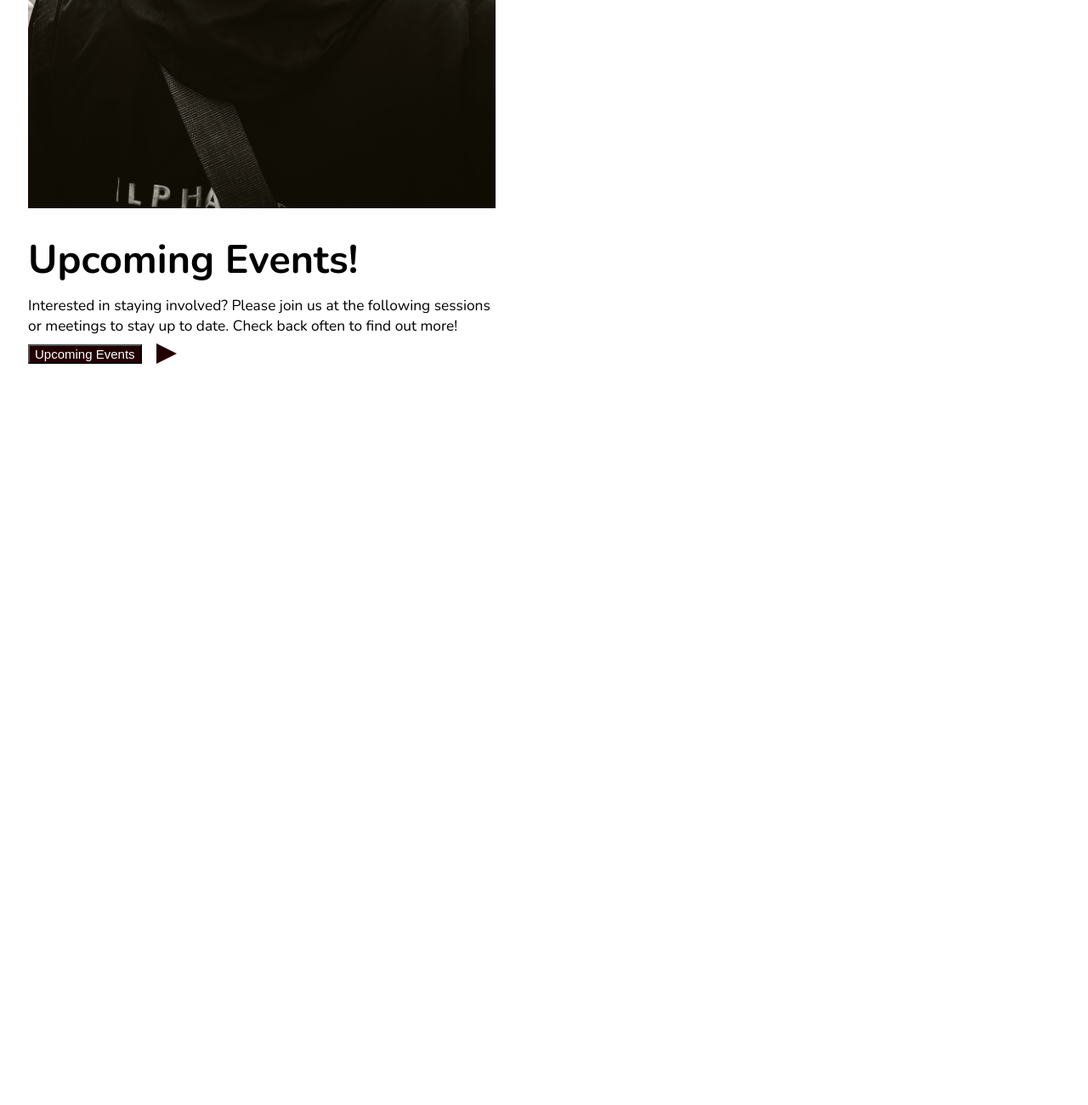
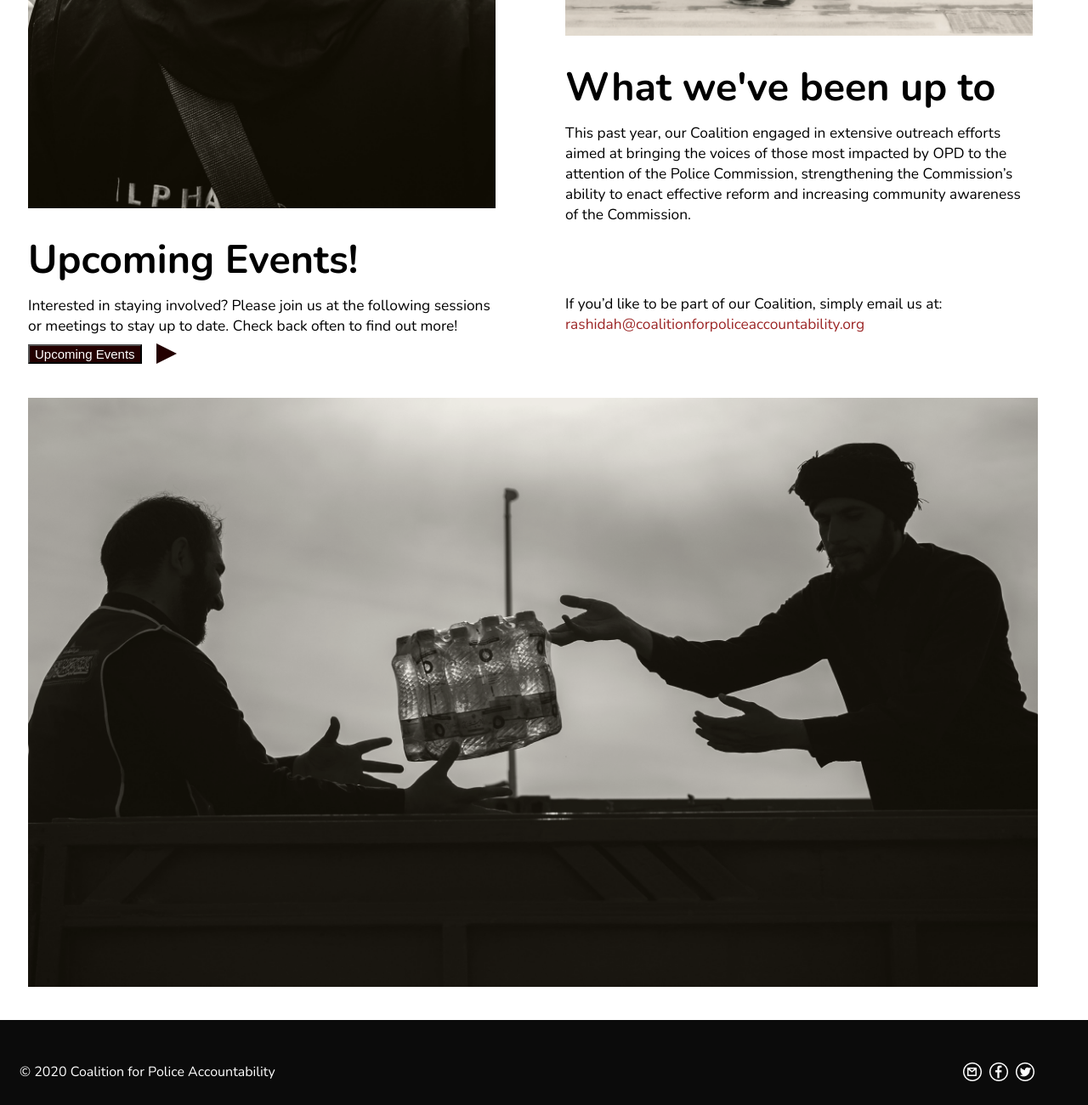
Before and after one commit to angiepangie104/Coding_HW1_Angeline, a plain HTML site: page index.html in a window 1280 px wide. Shown: the part 1334-2634 px from the top of the page at 85% size. Before the commit the page ends 1762 px from the top, so only its background shows below. Drawn offline with nearby package versions, Linux system fonts and the light colour scheme.

Commit message:
Right half of the body page, last image, and footer

```diff
--- a/css/style.css
+++ b/css/style.css
@@ -104,6 +104,7 @@
 }
 .innercontainer{
     width: 50%;
+    float: left;
 }
 .upcoming-event{
     font-family: 'Nunito', sans-serif;
@@ -137,3 +138,64 @@
     margin-right: 432px;
     margin-top: 9px;
 }
+.innercontainer-right{
+    float: right;
+    width: 50%;
+}
+.police-group{
+    margin-top: 40px;
+    margin-left: 25px;
+    width: 87%;
+}
+.what-they-did{
+    font-family: 'Nunito', sans-serif;
+    font-size: 35pt;
+    font-weight: bold;
+    margin-top: 25px;
+    margin-left: 25px;
+}
+.what-they-did-text{
+    max-width: 87%;
+    margin-top: 10px;
+    margin-left: 25px;
+    font-family: 'Nunito', sans-serif;
+    font-size: 13pt;
+}
+.join-us-text{
+    max-width: 87%;
+    margin-top: 81px;
+    margin-left: 25px;
+    font-family: 'Nunito', sans-serif;
+    font-size: 13pt;
+}
+.email-link{
+    color: #9C2626;
+}
+.last-image{
+    margin-left: 25px;
+    width: 94%;
+}
+.last-image-size{
+    width: 100%;
+    top: 40px;
+    position: relative;
+}
+.footer{
+    background-color: #0B0B0B;
+    width: 102%;
+    height: 100px;
+    top: 75px;
+    position: relative;
+    left:-10px;
+}
+.footer-text{
+    color:white;
+    font-family: 'Nunito', sans-serif;
+    padding-left: 25px;
+    height: 20px;
+    padding-top: 50px;
+}
+.buttons-right{
+    float: right;
+    padding-right: 70px;
+}
--- a/index.html
+++ b/index.html
@@ -42,9 +42,23 @@
                 <button class="upcoming-events-button">Upcoming Events</button>
                 <a><div class="triangle"></div></a>
             </div>
+        </div>
+        <div class="innercontainer-right">
+            <img src="images/Body Image 1.png" class="police-group">
+            <div class="what-they-did">What we've been up to</div>
+            <div class="what-they-did-text">This past year, our Coalition engaged in extensive outreach efforts aimed at bringing the voices of those most impacted by OPD to the attention of the Police Commission, strengthening the Commission’s ability to enact effective reform and increasing community awareness of the Commission.</div>
+            <div class="join-us-text">If you’d like to be part of our Coalition, simply email us at: <div class="email-link">rashidah@coalitionforpoliceaccountability.org</div></div>
+        </div>
+    </div>
+    <div class="last-image-size"><img src="images/Body Image 3.png" class="last-image"></div>
+    <div class="footer">
+        <div class="footer-text">© 2020 Coalition for Police Accountability
+            <div class="buttons-right">
+                <button class="remove"><img src="images/email.png"></button>
+                <button class="remove"><img src="images/fb.png"></button>
+                <button class="remove"><img src="images/twitter.png"></button>
             </div>
         </div>
-        <div></div>
     </div>
 </body>
 </html>
```
Also changed, not shown: images/email.png (added).
